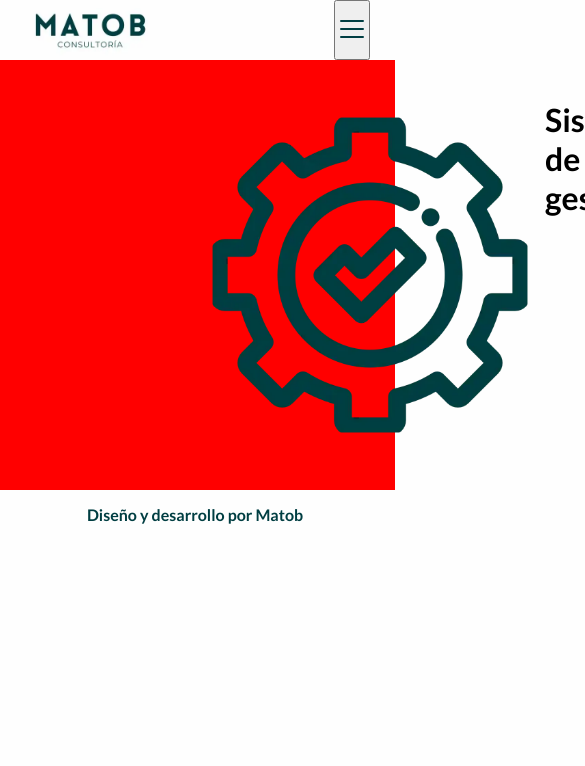
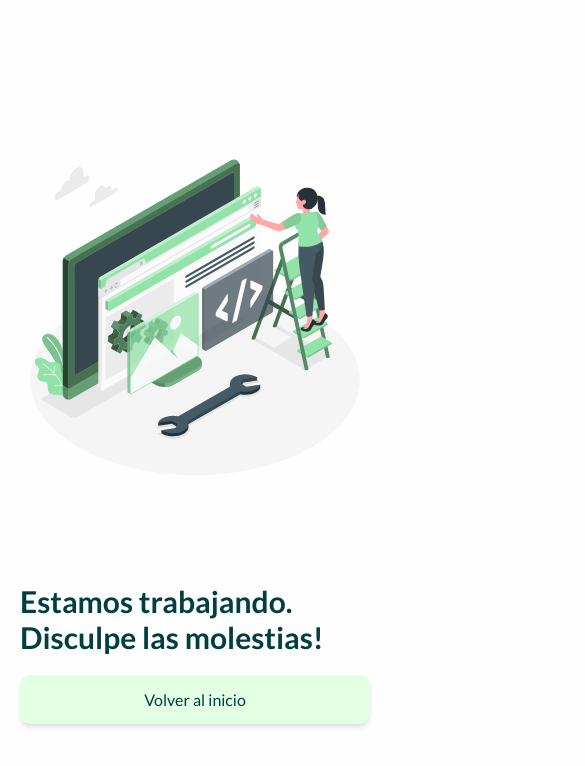
Before and after one commit to TobiasMolinero/matob-astro, an Astro site: page /gestion in a window 390 px wide. Shown: the top 766 px of the page, 585 px wide, since content can reach past the window. Built offline with nearby package versions, Linux system fonts and the light colour scheme; Astro itself is replaced by a stand-in of ours.

Commit message:
Agrego vista para error 404 y vista proximamente

```diff
--- a/src/components/Contact.astro
+++ b/src/components/Contact.astro
@@ -29,7 +29,7 @@ import { Image } from "astro:assets";
                     <h4>Nuestras redes</h4>
                     <ul>
                         <li>
-                            <a href="">
+                            <a href="https://www.instagram.com/consultoriamatob.ok/?igsh=aDU0aG1uYWJtM3A1" target="_blank" referrerpolicy="no-referrer">
                                 <IconInstagram/>
                             </a>
                         </li>
--- /dev/null
+++ b/src/components/Soon.astro
@@ -0,0 +1,84 @@
+---
+import { Image } from 'astro:assets'
+import { soon_image } from '@lib'
+---
+
+<div class="container">
+    <div class="text">
+        <h1>Estamos trabajando. Disculpe las molestias!</h1>
+        <a href="/">Volver al inicio</a>
+    </div>
+    <div class="container-image">
+        <Image src={soon_image} class="image" alt="Imagen para representar que la página esta en proceso de desarrollo"/>
+    </div>
+</div>
+
+<style>
+
+    .container{
+        display: flex;
+        justify-content: center;
+        align-items: center;
+        gap: 100px;
+        padding: 0 120px;
+        margin-top: 50px;
+    }
+
+    .text{
+        display: flex;
+        flex-direction: column;
+        gap: 20px;
+    }
+
+    h1{
+        color: var(--title);
+        font-size: 40px;
+    }
+
+    a{
+        text-decoration: none;
+        text-align: center;
+        background: var(--bg-button);
+        color: var(--title);
+        width: 80%;
+        padding: 15px 0;
+        border-radius: 10px;
+        transition: 0.3s;
+        box-shadow: var(--shadow-md);
+    }
+    a:hover{
+        background: var(--title);
+        color: var(--bg-button)
+    }
+    a:active{
+        background: rgb(0, 62, 68);
+        box-shadow: var(--inner-shadow);
+    }
+
+    @media screen and (max-width: 1023px) {
+        .container{
+            flex-direction: column-reverse;
+            justify-content: center;
+            align-items: center;
+            gap: 20px;
+            padding: 10px 20px;
+        }
+
+        .container-image{
+            width: 100%;
+        }
+
+        .image{
+            width: 100%;
+        }
+
+        h1{
+            font-size: 30px;
+            width: 100%;
+        }
+
+        a{
+            width: 100%;
+        }
+    }
+</style>
--- a/src/components/modul.ts
+++ b/src/components/modul.ts
@@ -7,6 +7,7 @@ import Pros from './Pros.astro'
 import Contact from './Contact.astro'
 import DropDownNav from './DropDownNav.astro'
 import Footer from './Footer.astro'
+import Soon from './Soon.astro'
 
 export {
     Header,
@@ -18,4 +19,5 @@ export {
     Contact,
     DropDownNav,
     Footer,
+    Soon,
 }
--- a/src/layouts/Layout.astro
+++ b/src/layouts/Layout.astro
@@ -4,9 +4,11 @@ import { Header, Footer } from '@components';
 
 interface Props {
 	title: string;
+	header: boolean
+	footer: boolean
 }
 
-const { title } = Astro.props;
+const { title, header,	footer } = Astro.props;
 ---
 
 <!doctype html>
@@ -20,8 +22,8 @@ const { title } = Astro.props;
 		<title>{title}</title>
 	</head>
 	<body>
-		<Header />
+		{header && <Header />}
 		<slot />
-		<Footer />
+		{footer && <Footer />}
 	</body>
 </html>
--- a/src/lib/modul.ts
+++ b/src/lib/modul.ts
@@ -16,6 +16,8 @@ import hero_image from './images/Spreadsheets-amico.svg'
 import pros_image from './images/foto-acuerdo.webp'
 import gift_image from './images/fondo_plantilla_regalo.webp'
 import contact_image from './images/Contact us-amico.svg'
+import soon_image from './images/Website setup-amico.svg'
+import not_found_image from './images/404 Error-amico.svg'
 import Button from './Button.astro'
 import ServiceCard from './cards/ServiceCard.astro'
 import TitleCard from './cards/TitleCard.astro'
@@ -42,4 +44,6 @@ export {
   WhatsappIcon,
   MailIcon,
   IconInstagram,
+  soon_image,
+  not_found_image
 }
--- /dev/null
+++ b/src/pages/404.astro
@@ -0,0 +1,94 @@
+---
+import Layout from "src/layouts/Layout.astro";
+import { Image } from "astro:assets";
+import { not_found_image } from '@lib'
+---
+
+<Layout title="Error 404 - Página no encontrada" header={false} footer={false}>
+    <main class="main">
+        <div class="container">
+            <div class="text">
+                <h1>Error 404. La página que intentas acceder no existe.</h1>
+                <a href="/">Volver al inicio</a>
+            </div>
+            <div class="container-image">
+                <Image src={not_found_image} class="image" alt="Imagen 404 Not found" />
+            </div>
+        </div>
+    </main>
+</Layout>
+
+<style>
+    .main{
+        display: flex;
+        justify-content: center;
+        align-items: center;
+    }
+
+    .container{
+        display: flex;
+        justify-content: center;
+        align-items: center;
+        gap: 60px;
+        width: 80%;
+        margin-top: 40px;
+    }
+
+    .text{
+        display: flex;
+        flex-direction: column;
+        gap: 20px;
+    }
+
+    h1{
+        color: var(--title);
+        font-size: 40px;
+    }
+
+    a{
+        text-decoration: none;
+        text-align: center;
+        background: var(--bg-button);
+        color: var(--title);
+        width: 80%;
+        padding: 15px 0;
+        border-radius: 10px;
+        transition: 0.3s;
+        box-shadow: var(--shadow-md);
+    }
+    a:hover{
+        background: var(--title);
+        color: var(--bg-button)
+    }
+    a:active{
+        background: rgb(0, 62, 68);
+        box-shadow: var(--inner-shadow);
+    }
+
+    @media screen and (max-width: 1023px) {
+        .container{
+            flex-direction: column-reverse;
+            justify-content: center;
+            align-items: center;
+            gap: 20px;
+            padding: 10px 20px;
+        }
+
+        .container-image{
+            width: 100%;
+        }
+
+        .image{
+            width: 100%;
+        }
+
+        h1{
+            font-size: 30px;
+            width: 100%;
+        }
+
+        a{
+            width: 100%;
+        }
+    }
+</style>
--- a/src/pages/gestion.astro
+++ b/src/pages/gestion.astro
@@ -1,28 +1,20 @@
 ---
 import Layout from "src/layouts/Layout.astro";
-import { Image } from "astro:assets";
-import { icon_gear } from "@lib";
+import { Soon } from '@components'
+// import { Image } from "astro:assets";
+// import { icon_gear } from "@lib";
 ---
 
-<Layout title="Sistemas de gestión en Excel" >
+<Layout title="Sistemas de gestión en Excel" header={false} footer={false}>
     <main class="">
-        <Image class="image" src={icon_gear} alt={'Imagen de un engranaje para representar el servicio de sistemas de gestión'}/>
-        <h1>Sistemas de gestión</h1>
+        <Soon />
     </main>
 </Layout>
 
 <style>
     main{
         width: 100%;
-        max-width: 1480px;
-        display: flex;
-        justify-content: start;
-        padding: 40px 200px;
-        background: red;
     }
 
-    .image{
-        width: 350px;
-        height: 350px;
-    }
+
 </style>
--- a/src/pages/index.astro
+++ b/src/pages/index.astro
@@ -3,7 +3,7 @@ import Layout from '../layouts/Layout.astro';
 import { Hero, Services, Pros, Contact } from '@components';
 ---
 
-<Layout title="Impulsá tu negocio con nosotros!">
+<Layout title="Impulsá tu negocio con nosotros!" header={true} footer={true}>
     <main class="main">
         <Hero />
         <!-- <FreeSheet /> -->
```
Also changed, not shown: src/lib/images/404 Error-amico.svg (added), src/lib/images/Website designer-amico.svg (added), src/lib/images/Website setup-amico.svg (added).
